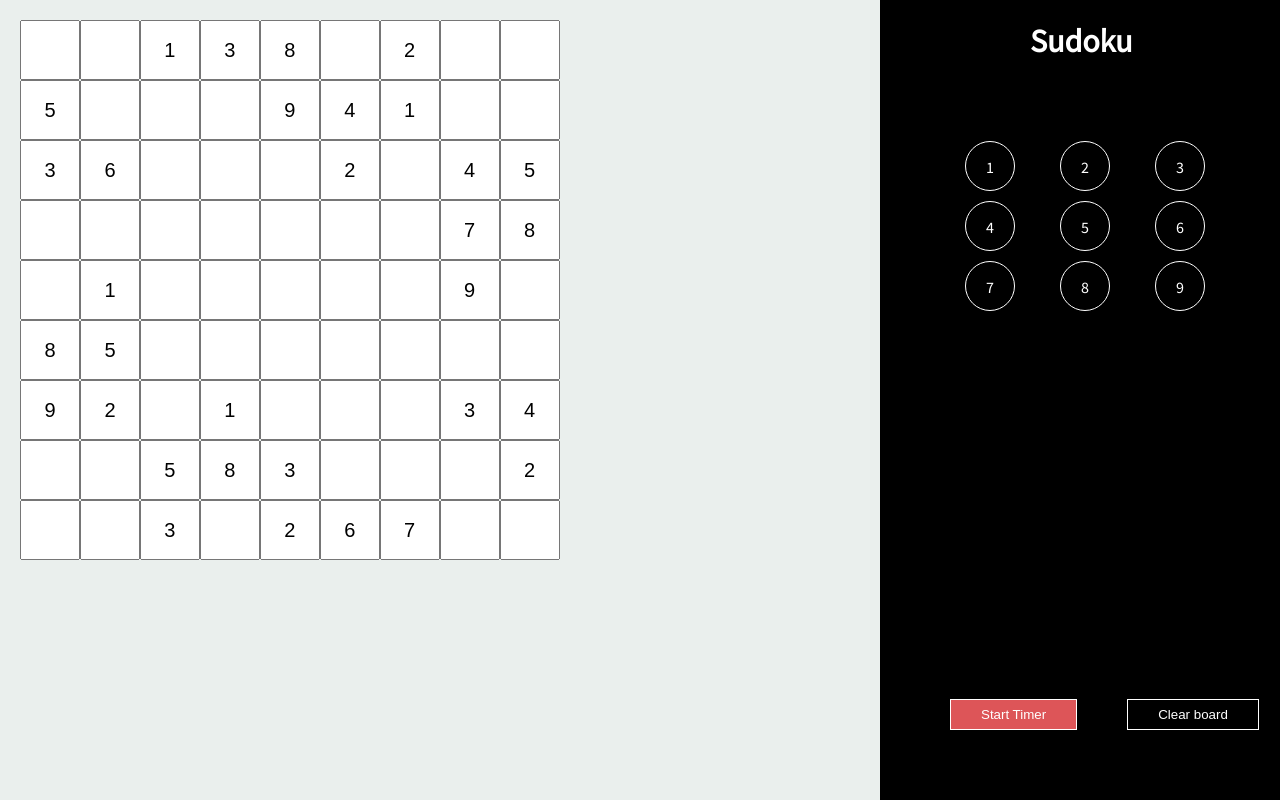
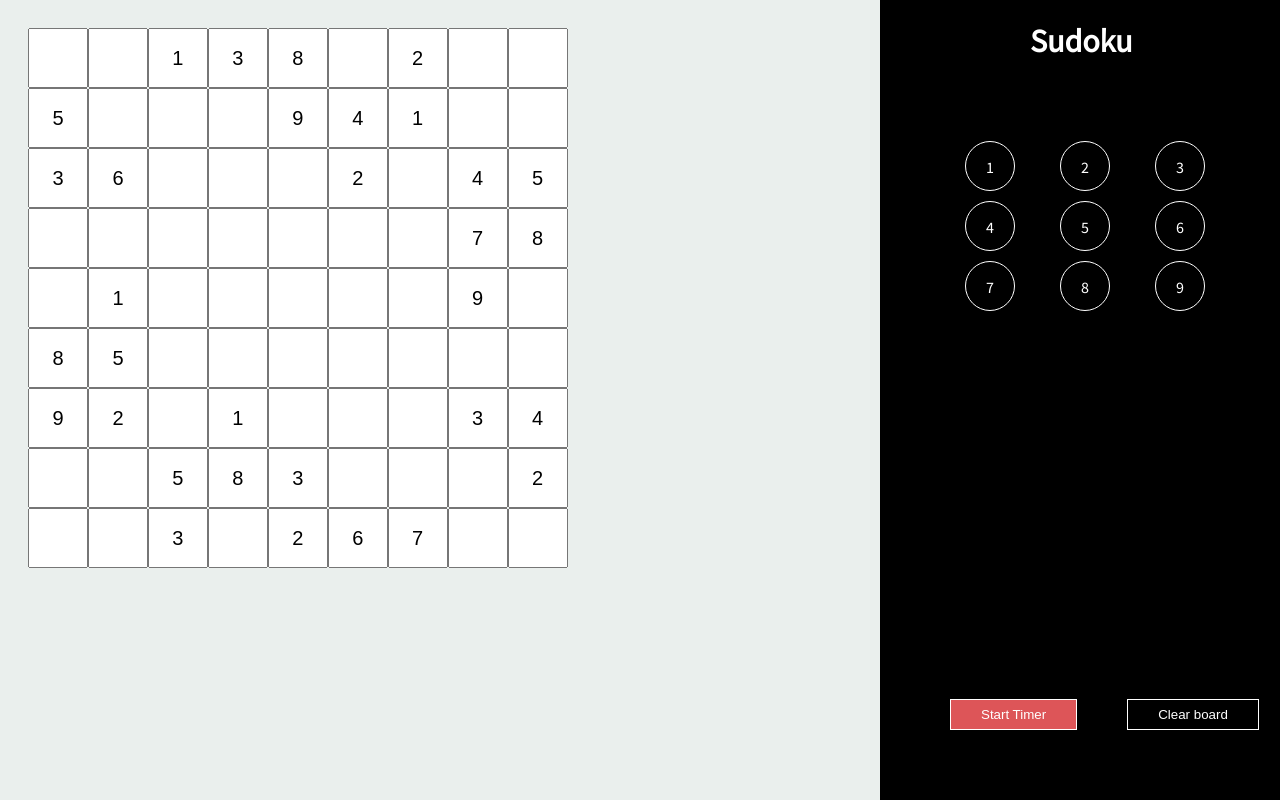
Before and after one commit to swapnilmishra/sudoku, a React app: page / in a window 1280 px wide. Built offline with nearby package versions, Linux system fonts and the light colour scheme; what react-tap-event-plugin would draw is missing.

Commit message:
Removing index.css

```diff
--- a/src/index.css
+++ /dev/null
@@ -1,5 +0,0 @@
-body {
-  margin: 0;
-  padding: 0;
-  font-family: sans-serif;
-}
--- a/src/index.js
+++ b/src/index.js
@@ -1,6 +1,5 @@
 import React from 'react';
 import ReactDOM from 'react-dom';
-import './index.css';
 import thunkMiddleware from 'redux-thunk'
 import { createStore,applyMiddleware,combineReducers,compose } from 'redux'
 import { sudokuReducer,snackBarReducer,loaderReducer,sudokuErrorReducer,commonState} from './reducers'
```
